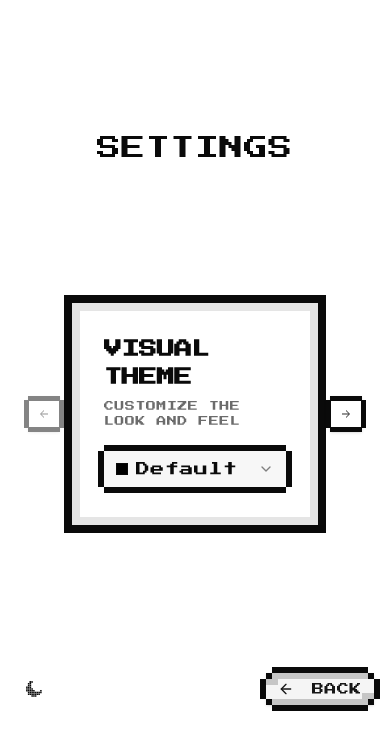
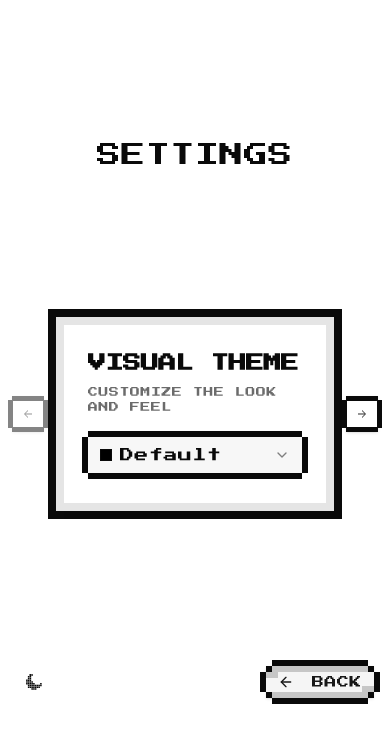
Before and after one commit to hongy20/midi-jam, a Next.js app: page /options in a window 390 px wide. Shown: the top 750 px of the page. Built offline with nearby package versions, Linux system fonts and the light colour scheme.

Commit message:
fix: resolve layout clipping on small mobile viewports by making autopilot card responsive

```diff
--- a/src/app/options/components/options-page.view.tsx
+++ b/src/app/options/components/options-page.view.tsx
@@ -62,7 +62,7 @@ export function OptionsPageView({
       </div>
 
       {/* Content Area */}
-      <div className="w-full px-12 md:px-16 overflow-visible">
+      <div className="w-full px-8 min-[400px]:px-12 md:px-16 overflow-visible">
         <Carousel
           className="mx-auto w-full max-w-4xl"
           opts={{ align: "start", loop: false }}
@@ -128,8 +128,8 @@ export function OptionsPageView({
                   </CardTitle>
                 </CardHeader>
                 <CardContent className="flex flex-col gap-2">
-                  <div className="flex items-center justify-between">
-                    <p className="retro text-[10px] opacity-60 uppercase mb-2 text-wrap">
+                  <div className="flex flex-col gap-2 min-[400px]:flex-row min-[400px]:items-center min-[400px]:justify-between">
+                    <p className="retro text-[10px] opacity-60 uppercase mb-2 min-[400px]:mb-0 text-wrap">
                       System plays automatically
                     </p>
                     <Toggle
@@ -137,7 +137,7 @@ export function OptionsPageView({
                       onPressedChange={setDemoMode}
                       variant="outline"
                       size="sm"
-                      className="shrink-0"
+                      className="shrink-0 w-full min-[400px]:w-auto"
                     >
                       {demoMode ? "ON" : "OFF"}
                     </Toggle>
```
